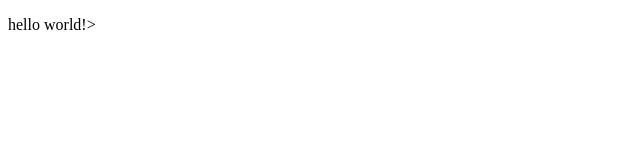
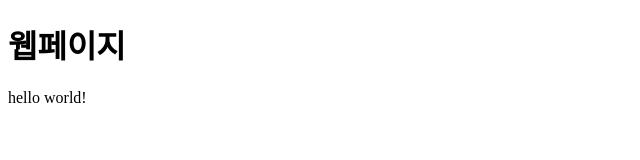
Before and after one commit to Hyeonju922/web, a plain HTML site: page index.html in a window 1280 px wide. Shown: the whole page, without its empty margins (0-640 px from the left). Drawn offline with Linux system fonts and the light colour scheme.

Commit message:
Update index.html

```diff
--- a/index.html
+++ b/index.html
@@ -6,6 +6,7 @@
 </head>
 
 <body>
-	<p>hello world!></p>
+	<h1>웹페이지</h1></h1>
+	<p>hello world!</p>
 </body>
 </html>
```
